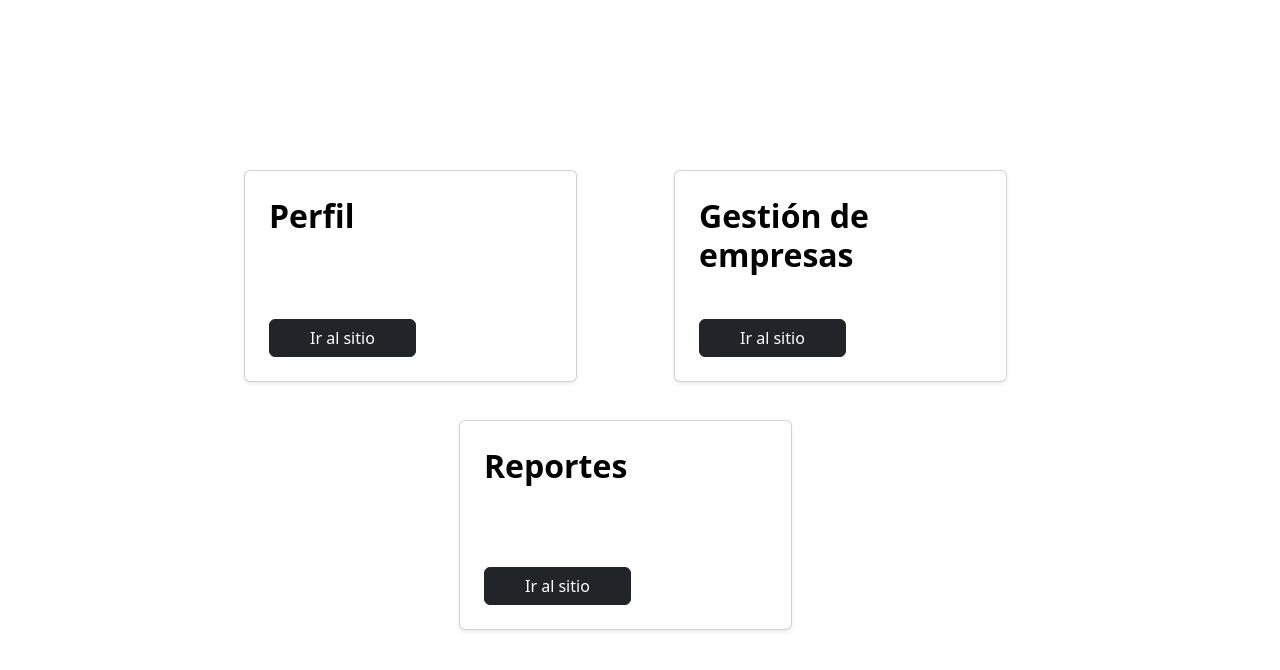
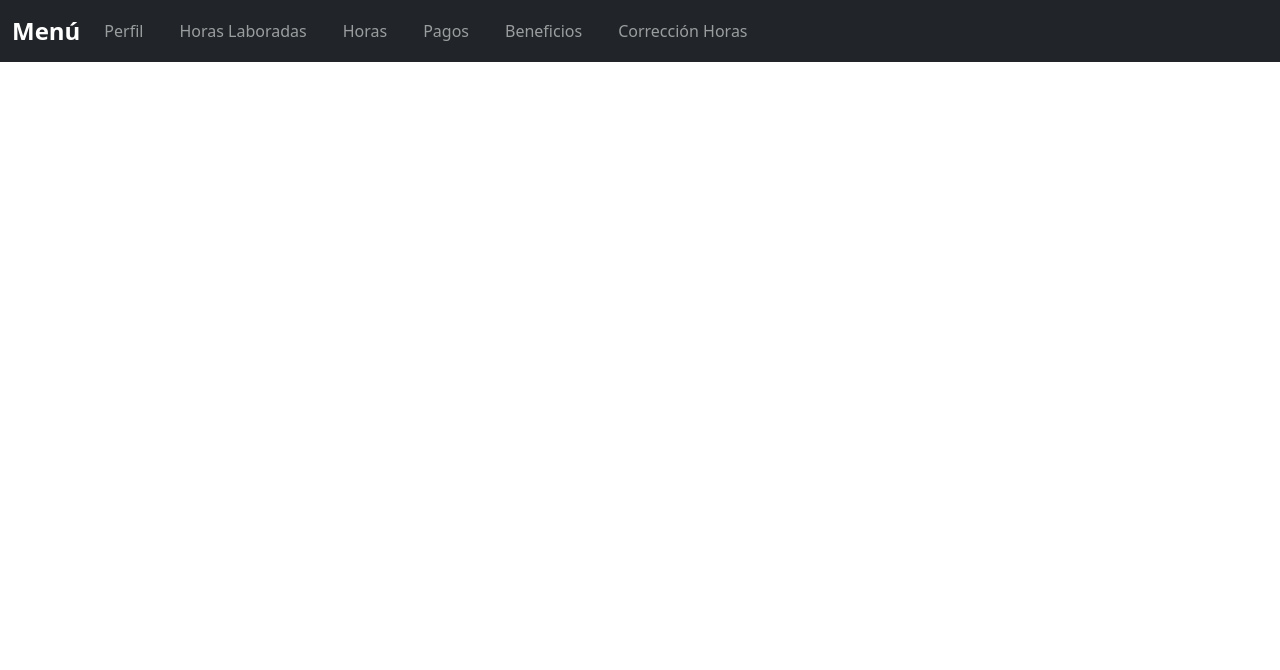
Before and after one commit to luisEChaconC/PI-IngeBases, a Vue app in the folder frontend/: page /main-menu in a window 1280 px wide. Shown: the top 670 px of the page. Built offline with nearby package versions, Linux system fonts and the light colour scheme.

Commit message:
feat(view-main-menu): add initial design for menu bar

```diff
--- a/frontend/src/views/MainMenu.vue
+++ b/frontend/src/views/MainMenu.vue
@@ -1,153 +1,59 @@
 <template>
-  <div class="container d-flex align-items-center justify-content-center vh-100">
-    <div class="row g-2 justify-content-center">
-      <!-- Profile card -->
-      <div v-if="showOption('viewProfile')" :class="[getColumnSize(), {'softwareManagerCard': employeeType === 'softwareManager'}]">
-        <div class="card text-center h-100 shadow-sm">
-          <div class="card-body d-flex flex-column justify-content-between">
-            <h2 class="card-title">Perfil</h2>
-            <button class="btn btn-dark align-self-start mt-auto" >Ir al sitio</button>
-          </div>
-        </div>
-      </div>
-
-      <!-- Worked-hours card -->
-      <div v-if="showOption('viewWorkedHours')" :class="getColumnSize()">
-        <div class="card text-center h-100 shadow-sm">
-          <div class="card-body d-flex flex-column justify-content-between">
-            <h2 class="card-title">Horas<br>Laboradas</h2>
-            <button class="btn btn-dark align-self-start mt-auto" >Ir al sitio</button>
-          </div>
-        </div>
-      </div>
-
-      <!-- Generate payroll card -->
-      <div v-if="showOption('viewGeneratePayroll')" :class="getColumnSize()">
-        <div class="card text-center h-100 shadow-sm">
-          <div class="card-body d-flex flex-column justify-content-between">
-            <h2 class="card-title">Generar<br>Planillas</h2>
-            <button class="btn btn-dark align-self-start mt-auto" >Ir al sitio</button>
-          </div>
-        </div>
-      </div>
-
-       <!-- Hours card -->
-       <div v-if="showOption('viewHours')" :class="getColumnSize()">
-        <div class="card text-center h-100 shadow-sm">
-          <div class="card-body d-flex flex-column justify-content-between">
-            <h2 class="card-title">Horas</h2>
-            <button class="btn btn-dark align-self-start mt-auto" >Ir al sitio</button>
-          </div>
-        </div>
-      </div>
-
-      <!-- Payments card -->
-      <div v-if="showOption('viewPayments')" :class="getColumnSize()">
-        <div class="card text-center h-100 shadow-sm">
-          <div class="card-body d-flex flex-column justify-content-between">
-            <h2 class="card-title">Pagos</h2>
-            <button class="btn btn-dark align-self-start mt-auto" >Ir al sitio</button>
-          </div>
-        </div>
-      </div>
-
-      <!-- Company card -->
-      <div v-if="showOption('viewCompany')" :class="getColumnSize()">
-        <div class="card text-center h-100 shadow-sm">
-          <div class="card-body d-flex flex-column justify-content-between">
-            <h2 class="card-title">Empresa</h2>
-            <button class="btn btn-dark align-self-start mt-auto" >Ir al sitio</button>
-          </div>
-        </div>
-      </div>
-
-      <!-- Employees card -->
-      <div v-if="showOption('viewEmployees')" :class="getColumnSize()">
-        <div class="card text-center h-100 shadow-sm">
-          <div class="card-body d-flex flex-column justify-content-between">
-            <h2 class="card-title">Empleados</h2>
-            <button class="btn btn-dark align-self-start mt-auto" >Ir al sitio</button>
-          </div>
-        </div>
-      </div>
-
-      <!-- Benefits card -->
-      <div v-if="showOption('viewBenefits')" :class="getColumnSize()">
-        <div class="card text-center h-100 shadow-sm">
-          <div class="card-body d-flex flex-column justify-content-between">
-            <h2 class="card-title">Beneficios</h2>
-            <button class="btn btn-dark align-self-start mt-auto" >Ir al sitio</button>
-          </div>
-        </div>
-      </div>
-
-
-
-      <!-- Request-Hour-Correction card -->
-      <div v-if="showOption('viewRequestHourCorrection')" :class="getColumnSize()">
-        <div class="card text-center h-100 shadow-sm">
-          <div class="card-body d-flex flex-column justify-content-between">
-            <h2 class="card-title mb-3">Solicitar<br>Corrección<br>en Horas</h2>
-            <button class="btn btn-dark align-self-start mt-auto" >Ir al sitio</button>
-          </div>
-        </div>
-      </div>
-
-
-
-      <!-- Reports and payments card -->
-      <div v-if="showOption('viewReportsPayments')" :class="getColumnSize()">
-        <div class="card text-center h-100 shadow-sm">
-          <div class="card-body d-flex flex-column justify-content-between">
-            <h2 class="card-title">Reportes y<br>Pagos</h2>
-            <button class="btn btn-dark align-self-start mt-auto" >Ir al sitio</button>
-          </div>
-        </div>
-      </div>
-
-      <!-- Role assignment card -->
-      <div v-if="showOption('viewRoleAssignment')" :class="getColumnSize()">
-        <div class="card text-center h-100 shadow-sm">
-          <div class="card-body d-flex flex-column justify-content-between">
-            <h2 class="card-title">Asignación<br>de Roles</h2>
-            <button class="btn btn-dark align-self-start mt-auto" >Ir al sitio</button>
-          </div>
-        </div>
-      </div>
-
-      <!-- Company Management card -->
-      <div v-if="showOption('viewCompanyManagement')" :class="[getColumnSize(), {'softwareManagerCard': employeeType === 'softwareManager'}]">
-        <div class="card text-center h-100 shadow-sm">
-          <div class="card-body d-flex flex-column justify-content-between">
-            <h2 class="card-title">Gestión de<br>empresas</h2>
-            <button class="btn btn-dark align-self-start mt-auto" >Ir al sitio</button>
-          </div>
-        </div>
-      </div>
-
-      <!-- Reports card -->
-      <div v-if="showOption('viewCompanyManagement')" :class="[getColumnSize(), {'softwareManagerCard': employeeType === 'softwareManager'}]">
-        <div class="card text-center h-100 shadow-sm">
-          <div class="card-body d-flex flex-column justify-content-between">
-            <h2 class="card-title">Reportes</h2>
-            <button class="btn btn-dark align-self-start mt-auto" >Ir al sitio</button>
-          </div>
-        </div>
-      </div>
-
-
-
-      <!-- Payroll History card -->
-      <div v-if="showOption('viewPayrollHistory')" :class="getColumnSize()">
-        <div class="card text-center h-100 shadow-sm">
-          <div class="card-body d-flex flex-column justify-content-between">
-            <h2 class="card-title">Historial de<br>Planillas</h2>
-            <button class="btn btn-dark align-self-start mt-auto" >Ir al sitio</button>
-          </div>
-        </div>
+  <nav class="navbar navbar-expand-lg navbar-dark bg-dark">
+    <div class="container-fluid">
+      <a class="navbar-brand" href="#">Menú</a>
+      <button class="navbar-toggler" type="button" data-bs-toggle="collapse" data-bs-target="#navbarOptions">
+        <span class="navbar-toggler-icon"></span>
+      </button>
+      <div class="collapse navbar-collapse" id="navbarOptions">
+        <ul class="navbar-nav me-auto mb-2 mb-lg-0">
+          <!-- Show options depending on the role-->
+          <li v-if="showOption('viewProfile')" class="nav-item">
+            <a class="nav-link" href="#">Perfil</a>
+          </li>
+          <li v-if="showOption('viewWorkedHours')" class="nav-item">
+            <a class="nav-link" href="#">Horas Laboradas</a>
+          </li>
+          <li v-if="showOption('viewGeneratePayroll')" class="nav-item">
+            <a class="nav-link" href="#">Generar Planillas</a>
+          </li>
+          <li v-if="showOption('viewHours')" class="nav-item">
+            <a class="nav-link" href="#">Horas</a>
+          </li>
+          <li v-if="showOption('viewPayments')" class="nav-item">
+            <a class="nav-link" href="#">Pagos</a>
+          </li>
+          <li v-if="showOption('viewCompany')" class="nav-item">
+            <a class="nav-link" href="#">Empresa</a>
+          </li>
+          <li v-if="showOption('viewEmployees')" class="nav-item">
+            <a class="nav-link" href="#">Empleados</a>
+          </li>
+          <li v-if="showOption('viewBenefits')" class="nav-item">
+            <a class="nav-link" href="#">Beneficios</a>
+          </li>
+          <li v-if="showOption('viewRequestHourCorrection')" class="nav-item">
+            <a class="nav-link" href="#">Corrección Horas</a>
+          </li>
+          <li v-if="showOption('viewReportsPayments')" class="nav-item">
+            <a class="nav-link" href="#">Reportes y Pagos</a>
+          </li>
+          <li v-if="showOption('viewRoleAssignment')" class="nav-item">
+            <a class="nav-link" href="#">Asignación de Roles</a>
+          </li>
+          <li v-if="showOption('viewCompanyManagement')" class="nav-item">
+            <a class="nav-link" href="#">Gestión de Empresas</a>
+          </li>
+          <li v-if="showOption('viewReports')" class="nav-item">
+            <a class="nav-link" href="#">Reportes</a>
+          </li>
+          <li v-if="showOption('viewPayrollHistory')" class="nav-item">
+            <a class="nav-link" href="#">Historial de Planillas</a>
+          </li>
+        </ul>
       </div>
     </div>
-  </div>
+  </nav>
 </template>
 
 <script>
@@ -155,7 +61,7 @@ export default {
   name: "MainMenu",
   data() {
     return {
-      employeeType: "softwareManager", // change different roles
+      employeeType: "supervisor", // change different roles
     };
   },
   methods: {
@@ -204,19 +110,6 @@ export default {
 
       return permissions[this.employeeType].includes(option);
     },
-
-    getColumnSize() {
-    // Define column size based on the type of employee
-      const colSizes = {
-        employee: "col-md-6", // 2x2 display
-        employer: "col-md-4", // 2x3 display
-        supervisor: "col-md-4", // 2x3 display
-        softwareManager: "col-md-4", // 1x3 display
-        payrollManager: "col-md-4", // 2x3 display
-      };
-    return colSizes[this.employeeType] || "col-md-4"; // Default size
-    },
-
   },
 };
 </script>
@@ -226,50 +119,22 @@ export default {
   height: 100vh;
 }
 
-.card {
-  cursor: pointer;
-  transition: transform 0.2s ease;
-  width: 85%;
-}
-
-.softwareManagerCard {
-  width: 100%; /* % is used to adjust fill*/
-  width: 400px;
-  margin-left: 30px;
-}
-
-.card-title {
-  font-weight: bold;
-  color: #000000;
-  text-align: left;
-  flex-grow: 1;
-  margin-bottom: 45px;
-  margin-top: 10px;
-  margin-left: 8px;
-  min-height: 75px;
-}
-
-.card-body {
-  display: flex;
-  flex-direction: column;
-  justify-content: space-between;
-  height: 100%;
-}
-.card:hover {
-  transform: scale(1.05);
-  background-color: rgb(235, 234, 234);
-  border-color: black;
-}
 
 .row {
   row-gap: 30px;
 }
 
-.btn-dark {
-  color: white;
-  padding-left:40px;
-  padding-right:40px;
-  margin-left: 8px;
-  margin-bottom: 8px;
+.navbar {
+  margin-bottom: 20px;
 }
+
+.navbar-brand {
+  font-size: 24px;
+  font-weight: bold;
+}
+
+.navbar-nav .nav-item {
+  margin-right: 20px;
+}
+
 </style>
```
